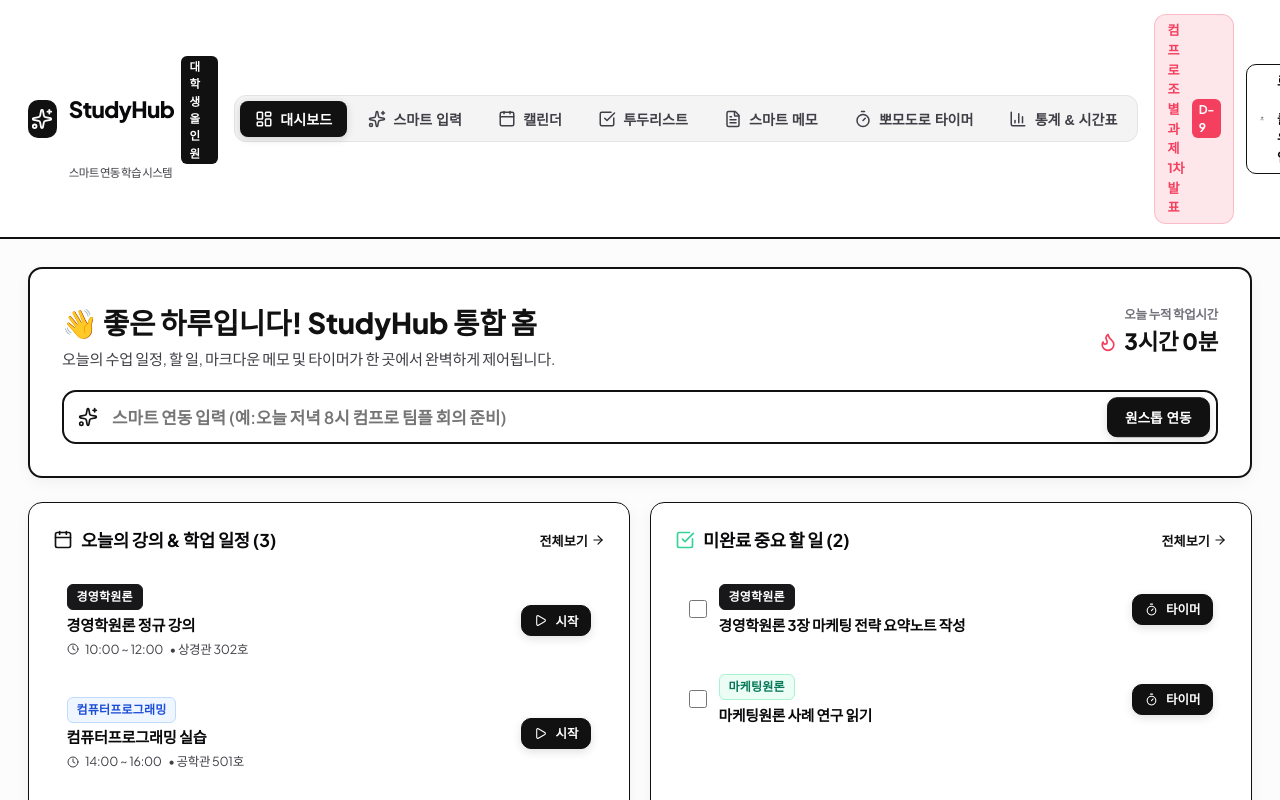
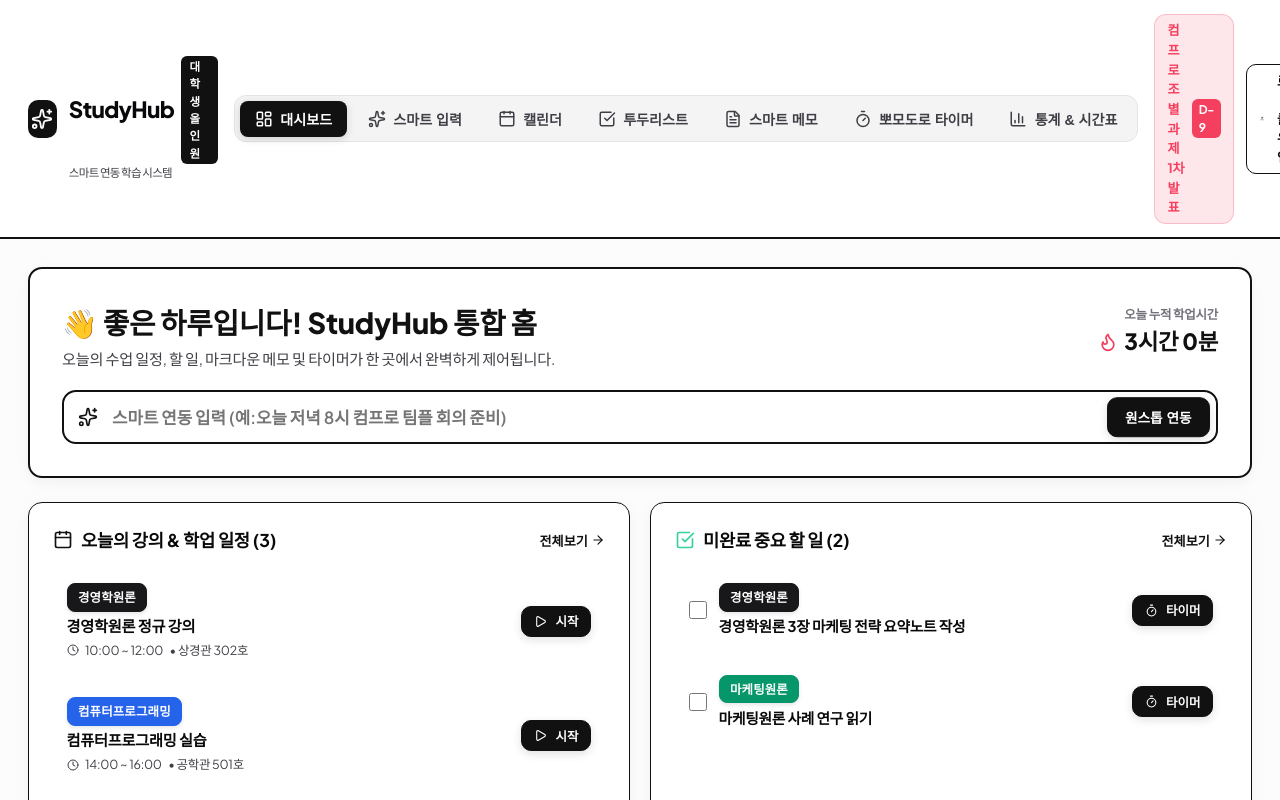
Before and after one commit to yerim051015-arch/study-hub, a React (Vite) app: page / in a window 1280 px wide. Shown: the top 800 px of the page. Built offline with nearby package versions, Linux system fonts and the light colour scheme; no server answers.

Commit message:
initial_commit_solid_badges

```diff
--- a/src/index.css
+++ b/src/index.css
@@ -12,7 +12,7 @@
   --color-accent: #f43f5e;
   --color-pink-highlight: #ff6b8b;
 
-  /* Subject Badge Colors - Refined Minimalist Palette */
+  /* Subject Badge Colors - Solid Vibrant Palette */
   --subj-violet: #18181b;
   --subj-blue: #2563eb;
   --subj-emerald: #059669;
@@ -305,29 +305,30 @@ body {
   box-shadow: 0 0 0 2px rgba(0, 0, 0, 0.1);
 }
 
-/* Subject Tag Badges */
+/* Solid Unified Subject Tag Badges */
 .subject-badge {
   display: inline-flex;
   align-items: center;
   gap: 0.35rem;
-  padding: 0.2rem 0.55rem;
-  border-radius: 6px;
-  font-size: 0.75rem;
+  padding: 0.25rem 0.65rem;
+  border-radius: 8px;
+  font-size: 0.78rem;
   font-weight: 800;
-  letter-spacing: 0.02em;
-  border: 1px solid currentColor;
+  letter-spacing: 0.01em;
+  color: #ffffff !important;
+  box-shadow: 0 2px 4px rgba(0, 0, 0, 0.1);
 }
 
-.subj-bg-violet { background: #18181b; color: #ffffff; border-color: #18181b; }
-.subj-bg-blue { background: #eff6ff; color: #1d4ed8; border-color: #bfdbfe; }
-.subj-bg-emerald { background: #ecfdf5; color: #047857; border-color: #a7f3d0; }
-.subj-bg-amber { background: #fffbeb; color: #b45309; border-color: #fde68a; }
-.subj-bg-rose { background: #fff1f2; color: #be123c; border-color: #fecdd3; }
-.subj-bg-indigo { background: #eef2ff; color: #4338ca; border-color: #c7d2fe; }
-.subj-bg-cyan { background: #ecfeff; color: #0e7490; border-color: #a5f3fc; }
-.subj-bg-pink { background: #fdf2f8; color: #be185d; border-color: #fbcfe8; }
+.subj-bg-violet { background: #18181b; color: #ffffff !important; border: 1px solid #18181b; }
+.subj-bg-blue { background: #2563eb; color: #ffffff !important; border: 1px solid #2563eb; }
+.subj-bg-emerald { background: #059669; color: #ffffff !important; border: 1px solid #059669; }
+.subj-bg-amber { background: #d97706; color: #ffffff !important; border: 1px solid #d97706; }
+.subj-bg-rose { background: #e11d48; color: #ffffff !important; border: 1px solid #e11d48; }
+.subj-bg-indigo { background: #4f46e5; color: #ffffff !important; border: 1px solid #4f46e5; }
+.subj-bg-cyan { background: #0891b2; color: #ffffff !important; border: 1px solid #0891b2; }
+.subj-bg-pink { background: #db2777; color: #ffffff !important; border: 1px solid #db2777; }
 
-.dark-theme .subj-bg-violet { background: #ffffff; color: #18181b; border-color: #ffffff; }
+.dark-theme .subj-bg-violet { background: #ffffff; color: #18181b !important; border: 1px solid #ffffff; }
 
 /* Subtle Dashed Divider (Paper Planner style) */
 .dashed-divider {
```
